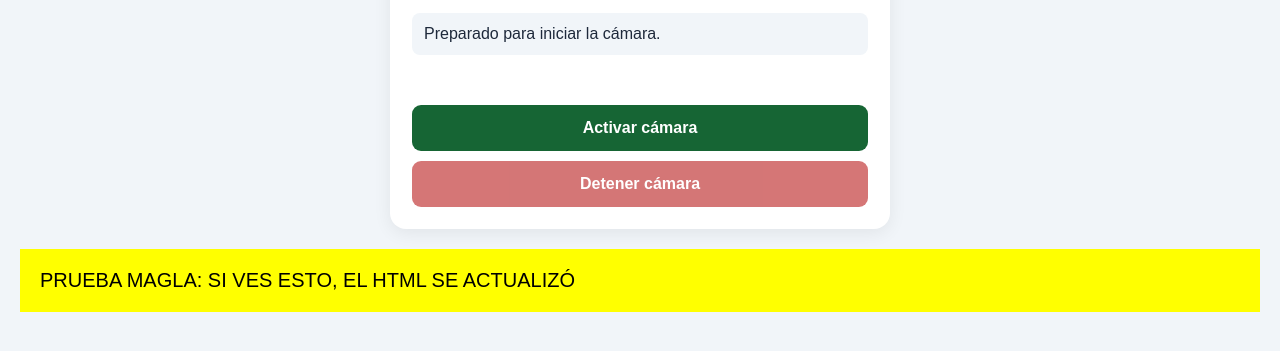
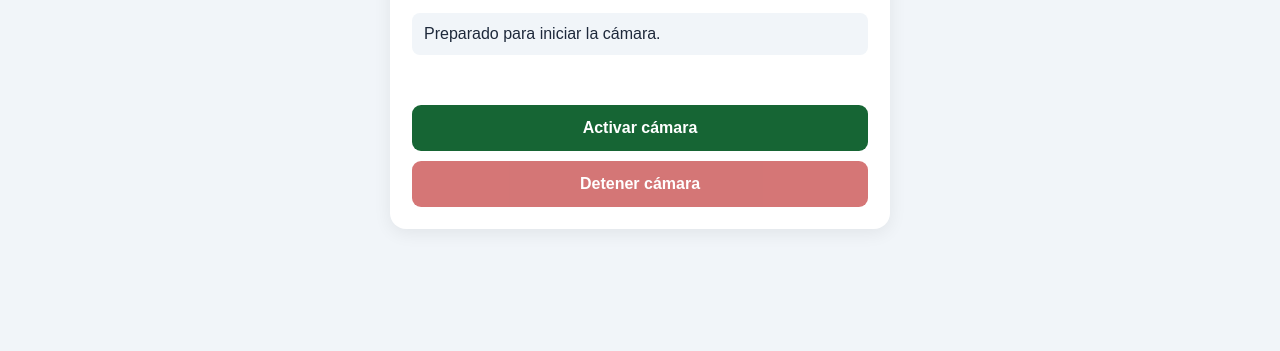
Before and after one commit to inspectorsstinvmagla-creator/lector-qr-magla, a plain HTML site: page index.html in a window 1280 px wide. Shown: the part 133-484 px from the top of the page. Drawn offline with Linux system fonts and the light colour scheme.

Commit message:
Update index.html

```diff
--- a/index.html
+++ b/index.html
@@ -412,8 +412,5 @@
       });
     })();
   </script>
-  <div style="padding:20px;background:yellow;color:black;font-size:20px">
-  PRUEBA MAGLA: SI VES ESTO, EL HTML SE ACTUALIZÓ
-</div>
 </body>
 </html>
```
